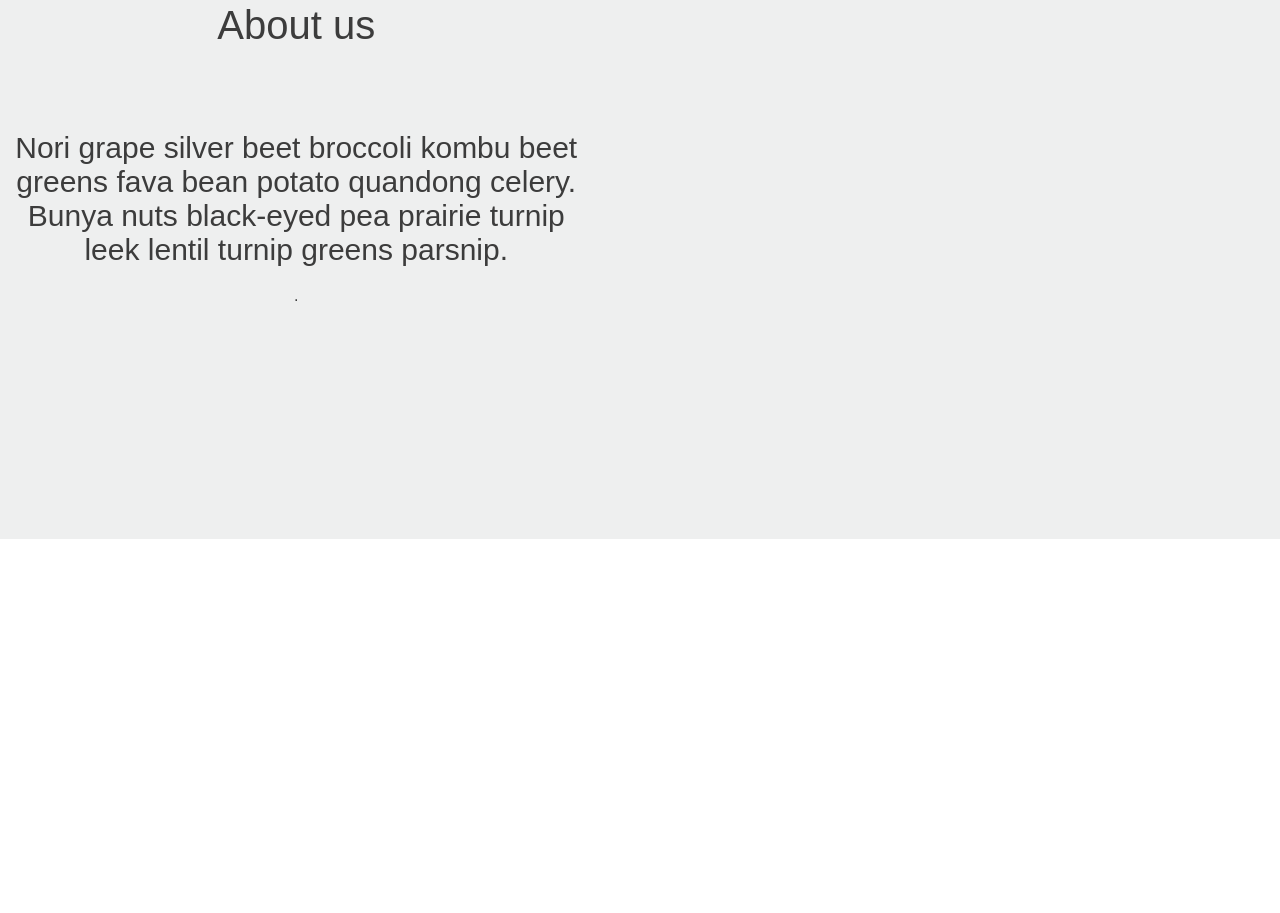
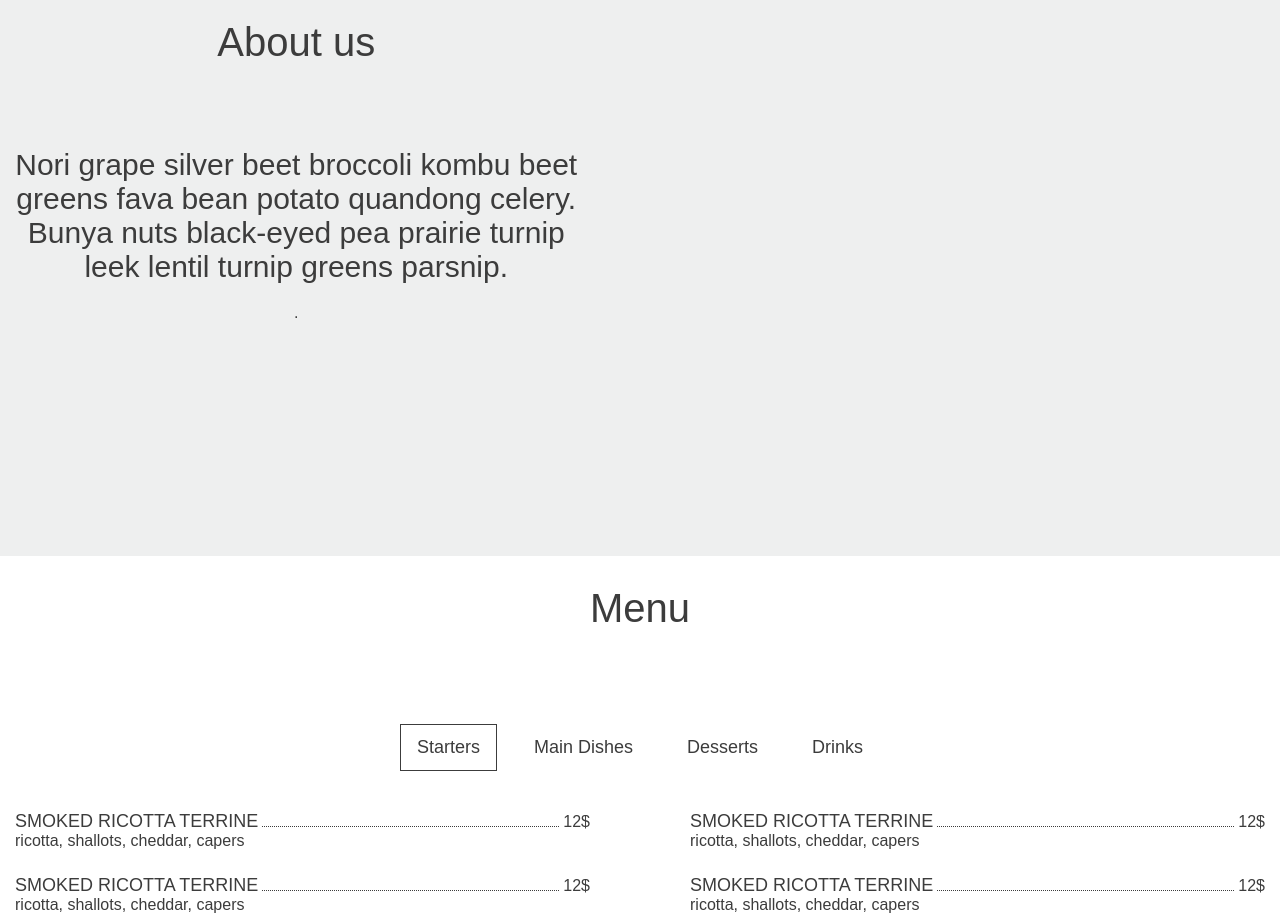
Before and after one commit to azikooo777/reastaraunt-layout, a website: page app/index.html in a window 1280 px wide. Shown: the part 1887-2800 px from the top of the page. Before the commit the page ends 2426 px from the top, so only its background shows below. Drawn offline with Linux system fonts and the light colour scheme.

Commit message:
верстка пятого экрана страницы без адаптива

```diff
--- a/app/index.html
+++ b/app/index.html
@@ -186,7 +186,7 @@
     <section class="about">
         <div class="container about__bg">
             <div class="about__text-wrap">
-                <h2 class="page-title about__page-title">About us</h2>
+                <h2 class="page-title">About us</h2>
                 <i class="decoration"></i>
                 <p class="about__text">Nori grape silver beet broccoli kombu beet greens fava bean potato quandong celery. Bunya nuts black-eyed pea prairie turnip leek lentil turnip greens parsnip.</p>
                 .
@@ -194,5 +194,67 @@
             </div>
         </div>
     </section>
+    <section class="restaurant-menu">
+    	<div class="container">
+	    	<h2 class="page-title">Menu</h2>
+	        <i class="decoration"></i>
+	        <ul class="menu restaurant-menu__menu">
+	            <li class="menu__item"><a href="#" class="menu__link menu__link_active">Starters</a></li>
+	            <li class="menu__item"><a href="#" class="menu__link">Main Dishes</a></li>
+	            <li class="menu__item"><a href="#" class="menu__link">Desserts</a></li>
+	            <li class="menu__item"><a href="#" class="menu__link">Drinks</a></li>
+	        </ul>
+	        <div class="restaurant-menu-list">
+	        	<div class="restaurant-menu-list__item">
+	        		<div class="restaurant-menu-list__title">SMOKED RICOTTA TERRINE</div>
+	        		<i class="restaurant-menu-list__point"></i>
+	        		<div class="restaurant-menu-list__price">12$</div>
+	        		<div class="restaurant-menu-list__recept">ricotta, shallots, cheddar, capers</div>
+	        	</div>
+	        	<div class="restaurant-menu-list__item">
+	        		<div class="restaurant-menu-list__title">SMOKED RICOTTA TERRINE</div>
+	        		<i class="restaurant-menu-list__point"></i>
+	        		<div class="restaurant-menu-list__price">12$</div>
+	        		<div class="restaurant-menu-list__recept">ricotta, shallots, cheddar, capers</div>
+	        	</div>
+	        	<div class="restaurant-menu-list__item">
+	        		<div class="restaurant-menu-list__title">SMOKED RICOTTA TERRINE</div>
+	        		<i class="restaurant-menu-list__point"></i>
+	        		<div class="restaurant-menu-list__price">12$</div>
+	        		<div class="restaurant-menu-list__recept">ricotta, shallots, cheddar, capers</div>
+	        	</div>
+	        	<div class="restaurant-menu-list__item">
+	        		<div class="restaurant-menu-list__title">SMOKED RICOTTA TERRINE</div>
+	        		<i class="restaurant-menu-list__point"></i>
+	        		<div class="restaurant-menu-list__price">12$</div>
+	        		<div class="restaurant-menu-list__recept">ricotta, shallots, cheddar, capers</div>
+	        	</div>
+	        	<div class="restaurant-menu-list__item">
+	        		<div class="restaurant-menu-list__title">SMOKED RICOTTA TERRINE</div>
+	        		<i class="restaurant-menu-list__point"></i>
+	        		<div class="restaurant-menu-list__price">12$</div>
+	        		<div class="restaurant-menu-list__recept">ricotta, shallots, cheddar, capers</div>
+	        	</div>
+	        	<div class="restaurant-menu-list__item">
+	        		<div class="restaurant-menu-list__title">SMOKED RICOTTA TERRINE</div>
+	        		<i class="restaurant-menu-list__point"></i>
+	        		<div class="restaurant-menu-list__price">12$</div>
+	        		<div class="restaurant-menu-list__recept">ricotta, shallots, cheddar, capers</div>
+	        	</div>
+	        	<div class="restaurant-menu-list__item">
+	        		<div class="restaurant-menu-list__title">SMOKED RICOTTA TERRINE</div>
+	        		<i class="restaurant-menu-list__point"></i>
+	        		<div class="restaurant-menu-list__price">12$</div>
+	        		<div class="restaurant-menu-list__recept">ricotta, shallots, cheddar, capers</div>
+	        	</div>
+	        	<div class="restaurant-menu-list__item">
+	        		<div class="restaurant-menu-list__title">SMOKED RICOTTA TERRINE</div>
+	        		<i class="restaurant-menu-list__point"></i>
+	        		<div class="restaurant-menu-list__price">12$</div>
+	        		<div class="restaurant-menu-list__recept">ricotta, shallots, cheddar, capers</div>
+	        	</div>
+	        </div>
+        </div>
+    </section>
 </body>
 </html>
--- a/app/sass/main.scss
+++ b/app/sass/main.scss
@@ -38,6 +38,8 @@ body {
 
 .page-title {
 	text-align: center;
+	font-size: $fz40;
+	font-weight: 300;
 }
 
 .signature {
@@ -58,6 +60,7 @@ body {
 	}
 	&__menu {
 		padding-top: 30px;
+		justify-content: flex-end;
 	}
 	&__text {
 		text-align: center;
@@ -84,11 +87,14 @@ body {
 	-o-flex-wrap: wrap;
 	flex-wrap: wrap;
 	font-size: $fz18;
-	justify-content: flex-end;
 	&__item {
 		margin-left: 20px;
+		&:first-child {
+			margin-left: 0;
+		}
 	}
 	&__link {
+		display: inline-block;
 		color: inherit;
 		padding: 8px 16px;
 		border: 1px solid transparent;
@@ -234,10 +240,6 @@ body {
 		width: 45%;
 		text-align: center;
 	}
-	&__page-title {
-		font-size: $fz40;
-		font-weight: 300;
-	}
 	&__text {
 		padding-top: 25px;
 		margin-bottom: 20px;
@@ -247,6 +249,66 @@ body {
 	&__signature {
 		display: flex;
     	margin-left: auto;
+	}
+}
+
+.restaurant-menu {
+	padding: 30px 0;
+	&__menu {
+		justify-content: center;
+		margin-top: 35px;
+		margin-bottom: 40px;
+		& .menu__link {
+			padding-top: 12px;
+			padding-bottom: 12px;
+		}
+	}
+}
+
+.restaurant-menu {
+	&-list {
+		display: -webkit-flex;
+		display: -moz-flex;
+		display: -ms-flex;
+		display: -o-flex;
+		display: flex;
+		-webkit-flex-wrap: wrap;
+		-moz-flex-wrap: wrap;
+		-ms-flex-wrap: wrap;
+		-o-flex-wrap: wrap;
+		flex-wrap: wrap;
+		justify-content: space-between;
+		&__item {
+			width: 46%;
+			margin-bottom: 25px;
+			display: -webkit-flex;
+			display: -moz-flex;
+			display: -ms-flex;
+			display: -o-flex;
+			display: flex;
+			-ms-align-items: baseline;
+			align-items: baseline;
+			-webkit-flex-wrap: wrap;
+			-moz-flex-wrap: wrap;
+			-ms-flex-wrap: wrap;
+			-o-flex-wrap: wrap;
+			flex-wrap: wrap;
+		}
+		&__title {
+			text-transform: uppercase;
+			font-size: $fz18;
+			white-space: nowrap;
+			overflow: hidden;
+			max-width: 80%;
+		}
+		&__point {
+			border-bottom: 1px dotted #3c3c3c;
+			flex-grow: 1;
+			margin: 0 4px;
+		}
+		&__recept {
+			width: 100%;
+		}
 	}
 }
 
```
Also changed, not shown: app/css/main.css.
